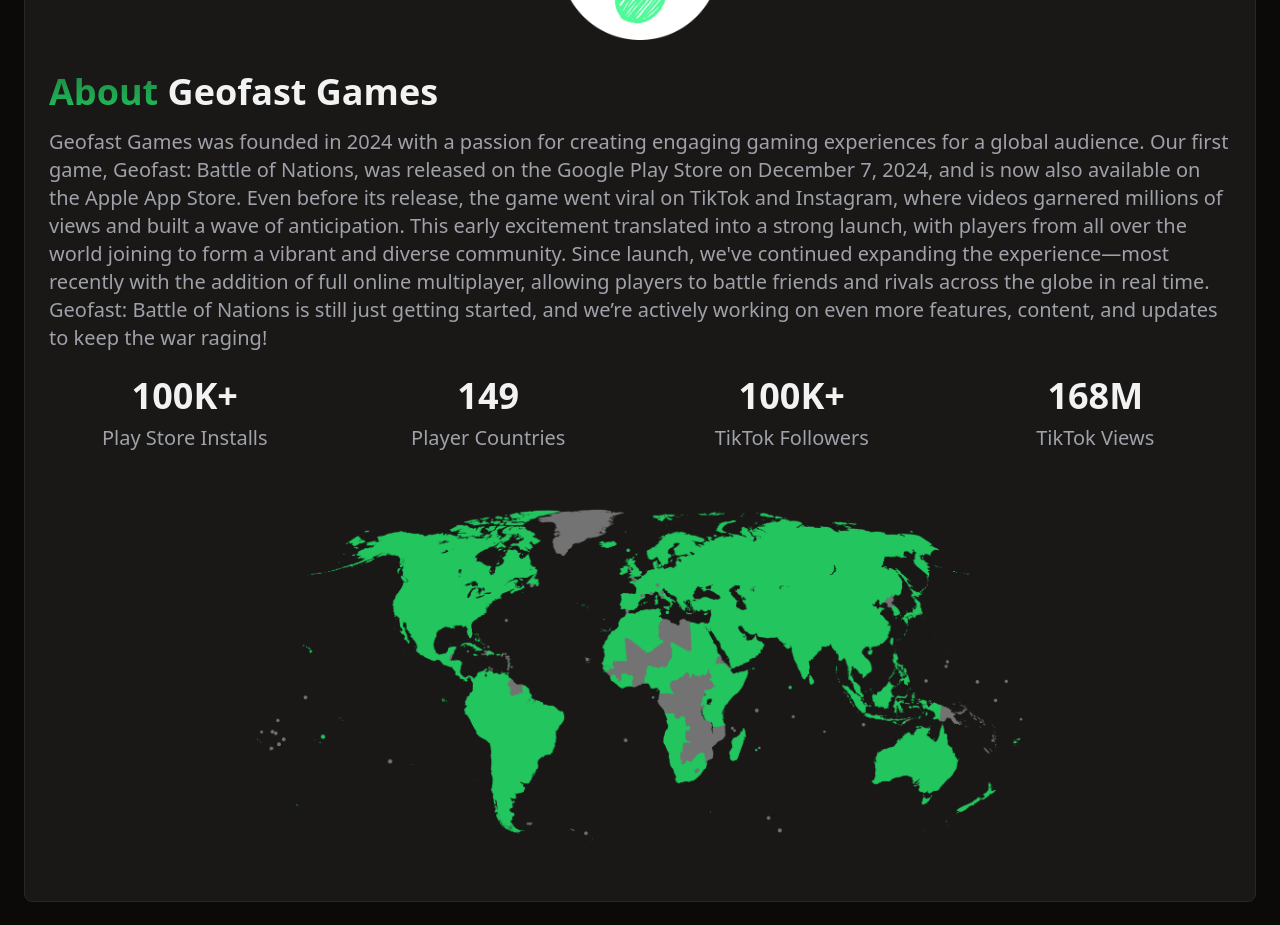
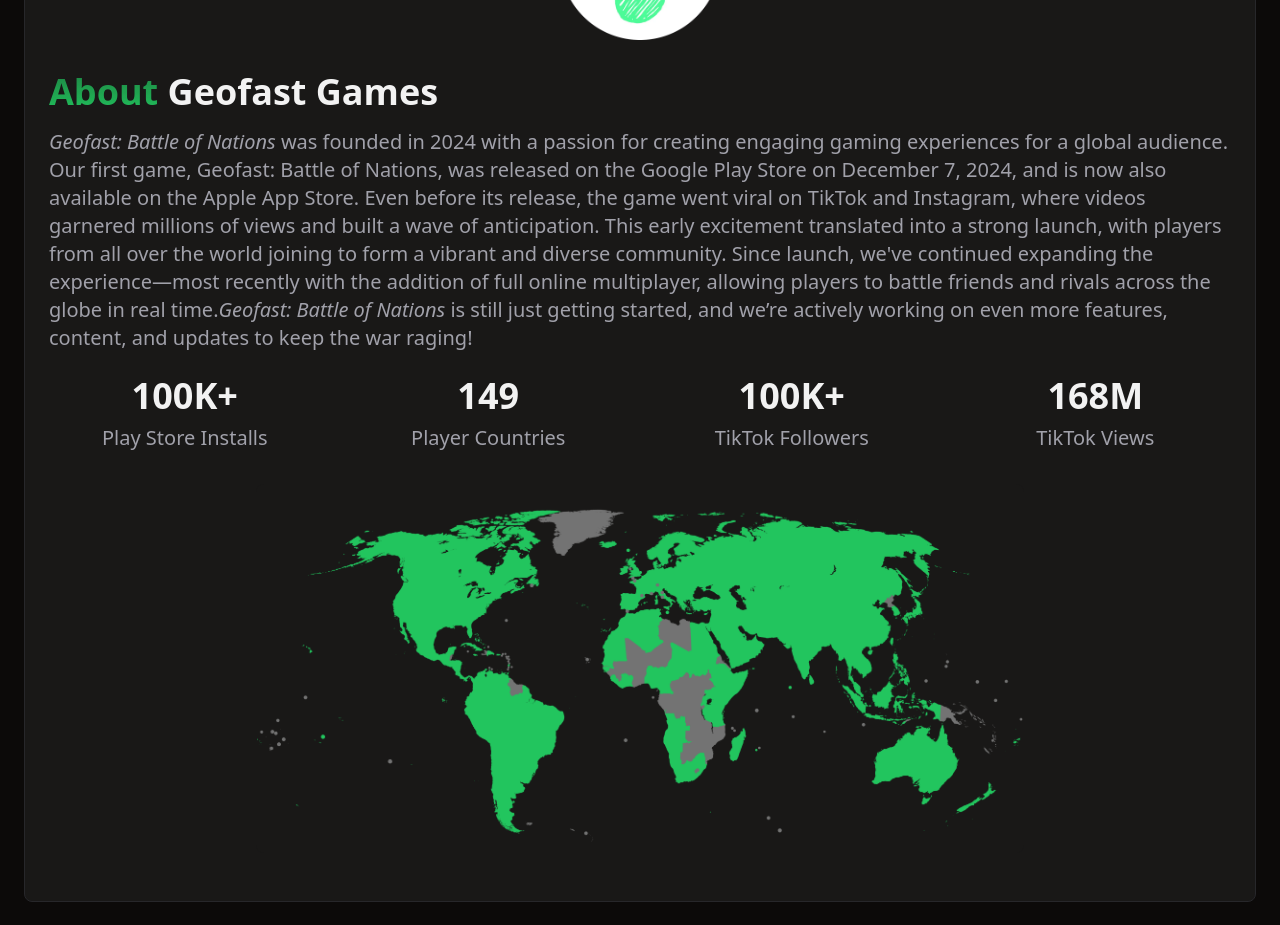
Before and after one commit to utkarshtrivedimdz/geofast-landing-page, a React (Vite) app: page / in a window 1280 px wide. Shown: the part 3540-4465 px from the top of the page. Built offline with nearby package versions, Linux system fonts and the light colour scheme.

Commit message:
Update About.tsx

```diff
--- a/src/components/About.tsx
+++ b/src/components/About.tsx
@@ -28,12 +28,12 @@ export const About = () => {
                 Geofast Games
               </h2>
               <p className="text-xl text-muted-foreground mt-4">
-              Geofast Games was founded in 2024 with a passion for creating engaging gaming experiences for a global audience.
+              <em>Geofast: Battle of Nations</em> was founded in 2024 with a passion for creating engaging gaming experiences for a global audience.
               Our first game, Geofast: Battle of Nations, was released on the Google Play Store on December 7, 2024, and is now also available on the Apple App Store.
               Even before its release, the game went viral on TikTok and Instagram, where videos garnered millions of views and built a wave of anticipation.
               This early excitement translated into a strong launch, with players from all over the world joining to form a vibrant and diverse community.
               Since launch, we've continued expanding the experience—most recently with the addition of full online multiplayer, allowing players to battle friends and rivals across the globe in real time.
-              Geofast: Battle of Nations is still just getting started, and we’re actively working on even more features, content, and updates to keep the war raging!
+              <em>Geofast: Battle of Nations</em> is still just getting started, and we’re actively working on even more features, content, and updates to keep the war raging!
               </p>
             </div>
 
```
